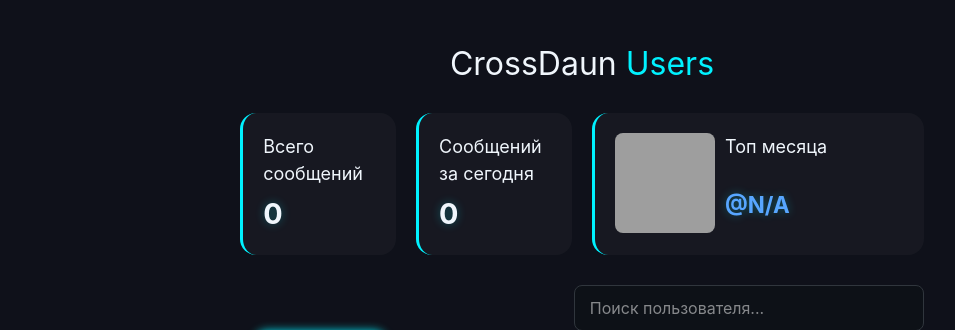
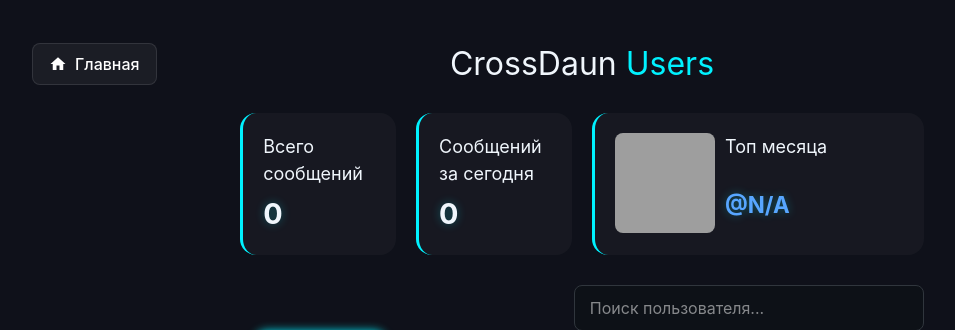
Before and after one commit to nekoreal/CrossDaunBotV2, a Flask app: template flask_server/templates/index.html in a window 1280 px wide. Shown: the top 330 px of the page, without its empty margins (58-1013 px from the left). Run offline with Flask 3, Linux system fonts and the light colour scheme; the template is opened without the code that fills it, so the values that code supplies are empty; parts of the project's set-up code (start-up, migrations or seed data) failed here and were passed over; grey boxes are pictures that could not be loaded.

Commit message:
feat: add ADMIN ID, home btn in index.html

```diff
--- a/config.py
+++ b/config.py
@@ -34,6 +34,7 @@ SQLALCHEMY_DATABASE_URI = os.getenv(
 TELEGRAM_CHAT_ID = -1001970834344
 #1059959321 sunya
 #874183602
+ADMIN_ID=874183602
 MODER_ID=1059959321
 
 TELEGRAM_BOT_USERNAME = "DipNekoBot"
--- a/flask_server/static/style.css
+++ b/flask_server/static/style.css
@@ -193,6 +193,54 @@ body {
     border: 1px solid var(--border);
     object-fit: cover;
     transition: all 300ms;
+}
+
+.header-section {
+    display: flex;
+    align-items: center;
+    justify-content: center;
+    position: relative;
+    margin-bottom: 24px;
+}
+.btn-home {
+    position: absolute;
+    left: 0;
+    display: flex;
+    align-items: center;
+    gap: 8px;
+    padding: 8px 16px;
+    border-radius: 8px;
+    background-color: rgba(255, 255, 255, 0.05);
+    border: 1px solid rgba(255, 255, 255, 0.1);
+    color: #ffffff;
+    text-decoration: none;
+    font-weight: 500;
+    transition: all 0.2s ease;
+}
+.btn-home:hover {
+    background-color: rgba(255, 255, 255, 0.12);
+    border-color: rgba(255, 255, 255, 0.25);
+    transform: translateY(-1px);
+}
+.btn-home svg {
+    width: 18px;
+    height: 18px;
+    fill: currentColor;
+}
+/* Адаптив для мобильных устройств */
+@media (max-width: 640px) {
+    .header-section {
+        flex-direction: column;
+        align-items: flex-start;
+        gap: 12px;
+    }
+    .btn-home {
+        position: static;
+    }
+    .header-text {
+        width: 100%;
+        text-align: center;
+    }
 }
 
 .header-section {
--- a/flask_server/telegram_auth.py
+++ b/flask_server/telegram_auth.py
@@ -3,7 +3,7 @@ from flask import Blueprint,request,jsonify, send_file, abort, session, redirect
 from sqlalchemy import text as sql_text#для сырых запросов текстом пример: result = db.session.execute(sql_text("update user set is_admin=True where username='admin';"))
 from sqlalchemy.sql.functions import current_user
 from io import BytesIO
-from config import TELEGRAM_BOT_USERNAME, TELEGRAM_TOKEN, MODER_ID
+from config import TELEGRAM_BOT_USERNAME, TELEGRAM_TOKEN, MODER_ID, ADMIN_ID
 from flask_server.voting import is_started_poll
 from telegram_bot.tg_db.db_controllers.user_controller import find_user_by_tg_id
 
@@ -32,7 +32,7 @@ def auth_telegram():
             "id": data.get("id"),
             "username": data.get("username", ""),
             "photo_url": data.get("photo_url", ""),
-            "is_moder": MODER_ID==int(data.get("id"))
+            "is_moder": int(data.get("id") in [MODER_ID, ADMIN_ID])
         }
         return redirect(url_for("entry_telegram_bp.home"))
 
--- a/flask_server/templates/index.html
+++ b/flask_server/templates/index.html
@@ -7,10 +7,20 @@
         <link rel="stylesheet" href="./static/preflight.css" />
         <link rel="stylesheet" href="./static/style.css" />
         <link rel="shortcut icon" href="./static/favicon.ico" />
+        <style>
+            /* Стили для размещения и внешнего вида кнопки Home */
+
+        </style>
     </head>
     <body>
         <div class="container">
             <div class="header-section align-center">
+                <a href="/" class="btn-home">
+                    <svg viewBox="0 0 24 24">
+                        <path d="M10 20v-6h4v6h5v-8h3L12 3 2 12h3v8z"/>
+                    </svg>
+                    <span>Главная</span>
+                </a>
                 <div class="header-text">
                     <h2 class="font-32">
                         CrossDaun
@@ -31,18 +41,16 @@
                 <div class="day-card">
                     <div class="day-label">Сообщений за сегодня</div>
                     <div class="day-value" id="newToday">
-                        {{ data.today_msg_count if data.today_msg_count else 0
-                        }}
+                        {{ data.today_msg_count if data.today_msg_count else 0 }}
                     </div>
                 </div>
                 <div class="day-card day-grid day-username">
                     <div class="day-label">Топ месяца</div>
                     <img
                         class="day-avatar bordered"
-                        src="{{ data.month_user.avatar if data.month_user else 'https://ui-avatars.com/api/?name=?' }}" />
+                        src="{{ data.month_user.avatar if data.month_user else '[https://ui-avatars.com/api/?name=](https://ui-avatars.com/api/?name=)?' }}" />
                     <div class="day-value text-blue" id="activeToday">
-                        @{{data.month_user.username_plain if data.month_user
-                        else "N/A"}}
+                        @{{data.month_user.username_plain if data.month_user else "N/A"}}
                     </div>
                 </div>
             </div>
@@ -62,41 +70,25 @@
             <div class="cards">
                 <div class="table-header grid-row">
                     <div>
-                        <span onclick="sortTable(0)" class="text-sky white-born"
-                            >ID</span
-                        >
+                        <span onclick="sortTable(0)" class="text-sky white-born">ID</span>
                     </div>
                     <div>
-                        <span
-                            onclick="sortTable(1)"
-                            class="text-sky not-in-mobile"
-                            >Фото</span
-                        >
+                        <span onclick="sortTable(1)" class="text-sky not-in-mobile">Фото</span>
                     </div>
                     <div>
-                        <span onclick="sortTable(2)" class="text-sky white-born"
-                            >Имя</span
-                        >
+                        <span onclick="sortTable(2)" class="text-sky white-born">Имя</span>
                     </div>
                     <div class="align-center">
-                        <span onclick="sortTable(3)" class="text-sky white-born"
-                            >Сообщений</span
-                        >
+                        <span onclick="sortTable(3)" class="text-sky white-born">Сообщений</span>
                     </div>
                     <div class="align-center">
-                        <span onclick="sortTable(4)" class="text-sky white-born"
-                            >Медиа</span
-                        >
+                        <span onclick="sortTable(4)" class="text-sky white-born">Медиа</span>
                     </div>
                     <div class="align-center">
-                        <span onclick="sortTable(5)" class="text-sky white-born"
-                            >Стикеров</span
-                        >
+                        <span onclick="sortTable(5)" class="text-sky white-born">Стикеров</span>
                     </div>
                     <div class="align-center">
-                        <span onclick="sortTable(6)" class="text-sky white-born"
-                            >nya</span
-                        >
+                        <span onclick="sortTable(6)" class="text-sky white-born">nya</span>
                     </div>
                 </div>
                 {% for user in data.users %}
@@ -105,10 +97,9 @@
                         <span>{{ user.id }}</span>
                     </div>
                     <img class="avatar" src="{{ user.avatar }}" />
-                    <span
-                        class="user-info-mobile user-name text-blue filterable sortable"
-                        >@{{ user.username_plain }}</span
-                    >
+                    <span class="user-info-mobile user-name text-blue filterable sortable">
+                        @{{ user.username_plain }}
+                    </span>
                     <div class="align-center msg sortable">
                         <div class="split-box">
                             <span
@@ -151,9 +142,7 @@
             </div>
         </div>
         <script>
-            // Ждем полной загрузки страницы
             window.addEventListener("DOMContentLoaded", () => {
-                // --- 1. Поиск (фильтрация) ---
                 document
                     .getElementById("searchInput")
                     .addEventListener("input", function () {
@@ -161,25 +150,18 @@
                         const cards = document.querySelectorAll(".cards .card");
 
                         cards.forEach((card) => {
-                            const searchableElements =
-                                card.querySelectorAll(".filterable");
-                            const matches = Array.from(searchableElements).some(
-                                (el) =>
-                                    el.textContent
-                                        .toLowerCase()
-                                        .includes(filter),
+                            const searchableElements = card.querySelectorAll(".filterable");
+                            const matches = Array.from(searchableElements).some((el) =>
+                                el.textContent.toLowerCase().includes(filter),
                             );
                             card.style.display = matches ? "" : "none";
                         });
                     });
 
-                // --- 2. Сортировка ---
                 let sortDirections = {};
                 function getActivePeriodKey() {
                     const active = document.querySelector(".switcher.active");
-                    return active && active.id === "alltime"
-                        ? "alltime"
-                        : "month";
+                    return active && active.id === "alltime" ? "alltime" : "month";
                 }
 
                 function getMediaSum(card, periodKey) {
@@ -196,36 +178,26 @@
                 }
 
                 window.sortTable = function (columnIndex) {
-                    // Делаем функцию глобальной для onclick
                     const container = document.querySelector(".cards");
-                    const cards = Array.from(
-                        container.querySelectorAll(".card"),
-                    );
+                    const cards = Array.from(container.querySelectorAll(".card"));
 
                     sortDirections[columnIndex] = !sortDirections[columnIndex];
                     const isAsc = sortDirections[columnIndex];
                     const periodKey = getActivePeriodKey();
 
                     cards.sort((a, b) => {
-                        // Special handling for Name column (index 2)
                         if (columnIndex === 2) {
-                            const valA =
-                                a.children[columnIndex].textContent.trim();
-                            const valB =
-                                b.children[columnIndex].textContent.trim();
-                            return isAsc
-                                ? valA.localeCompare(valB)
-                                : valB.localeCompare(valA);
+                            const valA = a.children[columnIndex].textContent.trim();
+                            const valB = b.children[columnIndex].textContent.trim();
+                            return isAsc ? valA.localeCompare(valB) : valB.localeCompare(valA);
                         }
 
-                        // Special handling for Media column (index 4): sum photos + videos
                         if (columnIndex === 4) {
                             const valA = getMediaSum(a, periodKey);
                             const valB = getMediaSum(b, periodKey);
                             return isAsc ? valA - valB : valB - valA;
                         }
 
-                        // Default numeric handling for other columns
                         let valA = a.children[columnIndex].textContent.trim();
                         let valB = b.children[columnIndex].textContent.trim();
                         valA = parseInt(valA.replace(/\D/g, "")) || 0;
@@ -236,12 +208,9 @@
                     cards.forEach((card) => container.appendChild(card));
                 };
 
-                // --- 3. Переключатель периодов и Инициализация ---
                 const switchButtons = document.querySelectorAll(".switcher");
-                const valuesToUpdate =
-                    document.querySelectorAll(".val-to-update");
+                const valuesToUpdate = document.querySelectorAll(".val-to-update");
 
-                // Функция обновления данных
                 function updatePeriod(periodType) {
                     valuesToUpdate.forEach((el) => {
                         const newValue = el.getAttribute(`data-${periodType}`);
@@ -253,13 +222,9 @@
 
                 switchButtons.forEach((btn) => {
                     btn.addEventListener("click", function () {
-                        switchButtons.forEach((b) =>
-                            b.classList.remove("active"),
-                        );
+                        switchButtons.forEach((b) => b.classList.remove("active"));
                         this.classList.add("active");
-
-                        const period =
-                            this.id === "alltime" ? "alltime" : "month";
+                        const period = this.id === "alltime" ? "alltime" : "month";
                         updatePeriod(period);
                     });
                 });
--- a/flask_server/voting.py
+++ b/flask_server/voting.py
@@ -31,6 +31,7 @@ class CategoryPoll:
 
 class Poll:
     def __init__(self):
+        self.creator:int|None=None
         self.decision:str|None=None
         self.winning_category: str |None= None
         self.timer: int = 60
@@ -230,7 +231,7 @@ def poll_page():
 @voting_bp.route("/poll/start")
 def start_poll():
     user = session.get("user")
-    if user and user.get("is_moder"):
+    if user and user.get("is_moder") and (poll.is_started==False):
         poll.start_poll()
         return redirect(url_for("voting_bp.poll_page"))
     return "Ошибка авторизации", 400
@@ -239,7 +240,7 @@ def start_poll():
 @voting_bp.route("/poll/stop")
 def stop_poll():
     user = session.get("user")
-    if user and user.get("is_moder"):
+    if user and (user.get("is_moder")):
         poll.stop_poll()
         return redirect(url_for("entry_telegram_bp.home"))
     return "Ошибка авторизации", 400
```
